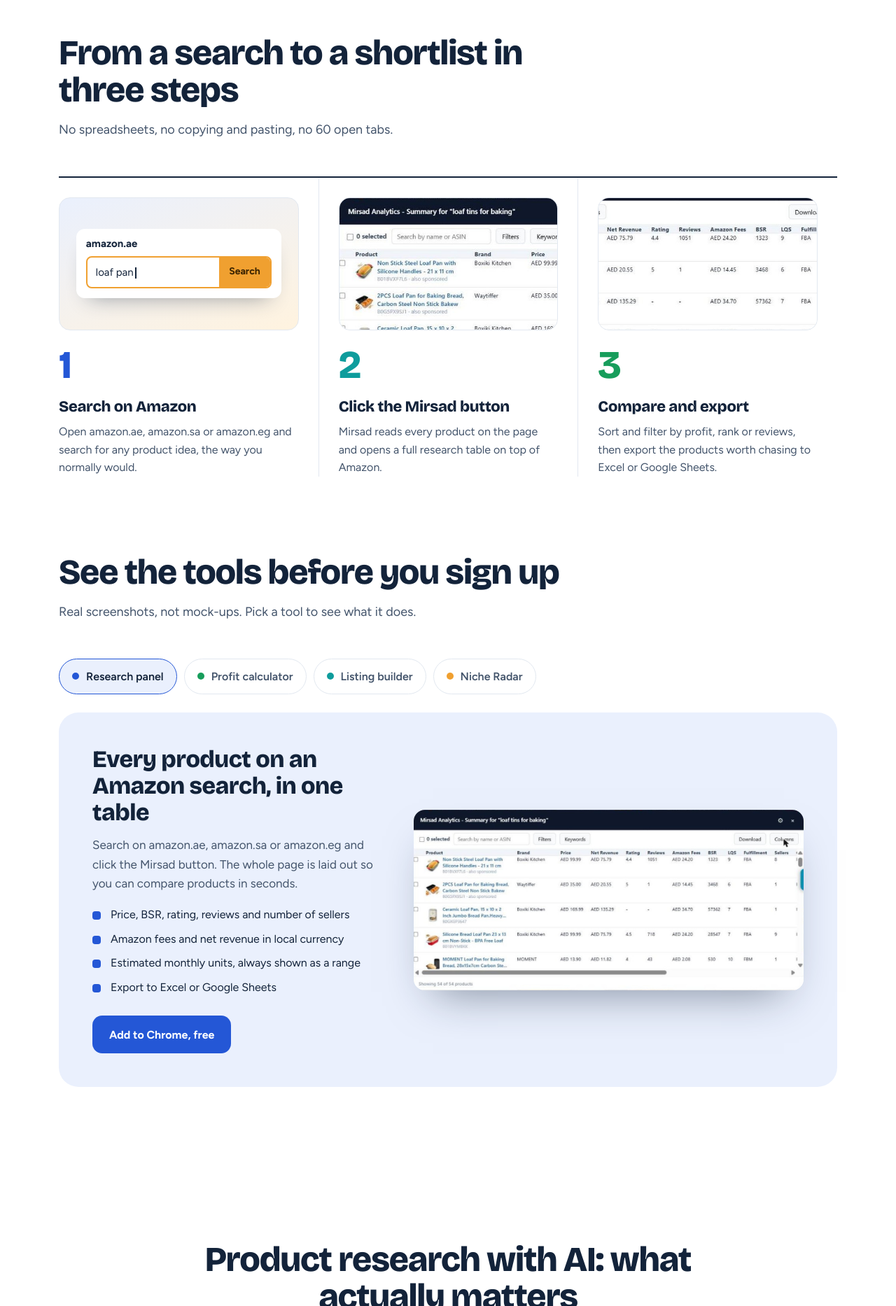
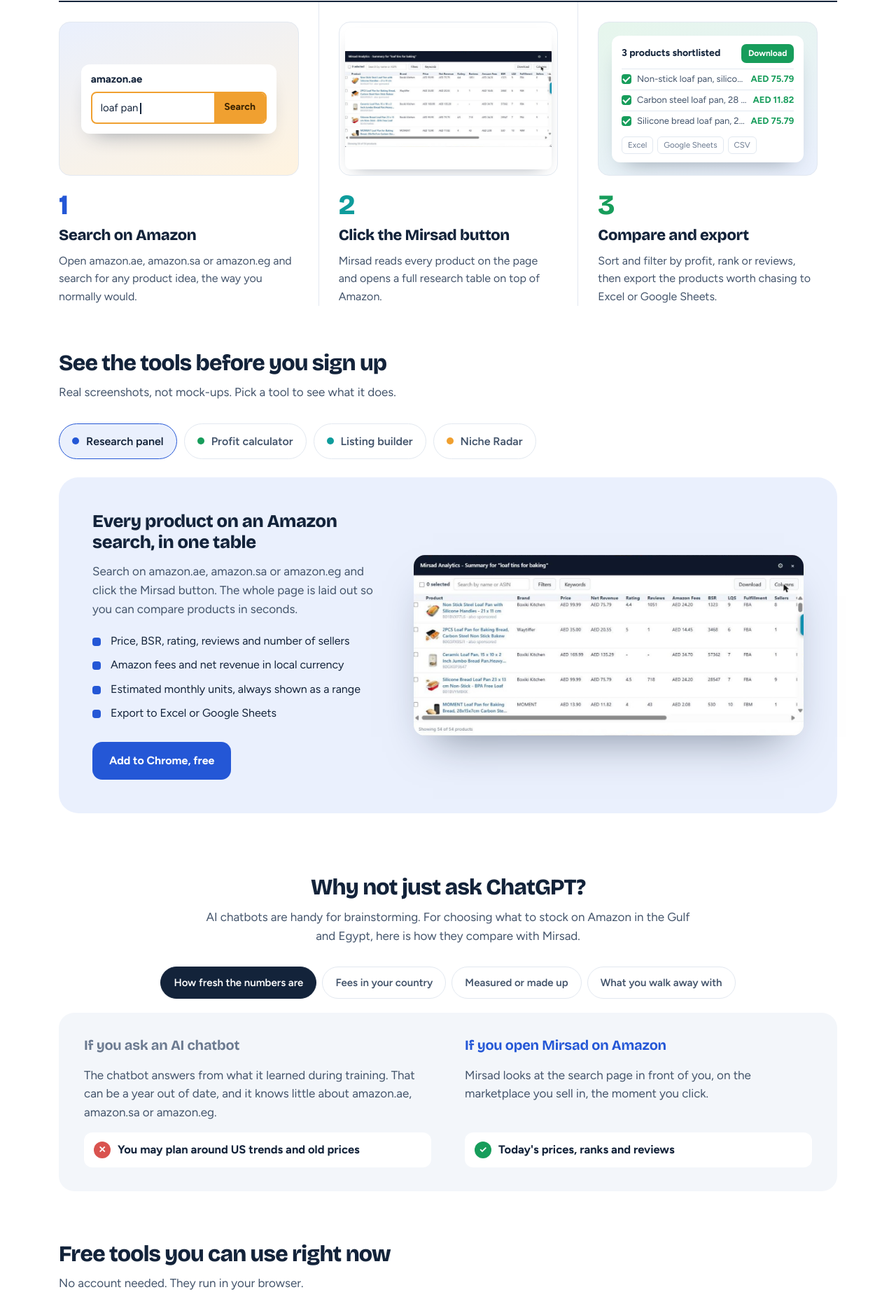
Before and after one commit to mohdelmahi/mirsad-site, a plain HTML site: page home-draft.html in a window 1280 px wide. Shown: the part 934-2800 px from the top of the page at 70% size. Drawn offline with nearby package versions, Linux system fonts and the light colour scheme.

Commit message:
Homepage draft v4: smaller type, tighter spacing, full step images, reworded AI comparison
Co-Authored-By: Claude Opus 5.5 <noreply@anthropic.com>
Claude-Session: https://claude.ai/code/session_017WG7K5hzQDhYLxAtmAx49G

```diff
--- a/home-draft.html
+++ b/home-draft.html
@@ -27,7 +27,7 @@ body.lt{margin:0;background:var(--paper);color:var(--ink);font-family:var(--body
 body.lt a{color:var(--blue)}
 .w{max-width:1160px;margin:0 auto;padding:0 24px}
 h1,h2,h3{font-family:var(--display);color:var(--ink);font-weight:800;letter-spacing:-.025em;line-height:1.06;margin:0}
-h2{font-size:clamp(32px,4.2vw,50px)}
+h2{font-size:clamp(26px,2.5vw,34px);line-height:1.15}
 h3{font-size:22px;letter-spacing:-.015em;line-height:1.2}
 .lead{font-size:19px;color:var(--ink2);max-width:60ch}
 .btn{display:inline-flex;align-items:center;justify-content:center;gap:10px;height:54px;padding:0 24px;border-radius:14px;font-weight:700;font-size:16px;text-decoration:none!important;transition:transform .15s,box-shadow .15s,background .15s}
@@ -55,7 +55,7 @@ body.lt .mx-head .mx-burger{background:var(--mist);border-color:var(--line);colo
 @media(max-width:900px){body.lt .mx-head .mx-links{background:#fff;border-bottom:1px solid var(--line)}body.lt .mx-head .mx-links>a,body.lt .mx-head .mx-ddb{border-bottom-color:var(--line)}}
 
 /* hero */
-.hero{position:relative;overflow:hidden;padding:76px 0 90px}
+.hero{position:relative;overflow:hidden;padding:56px 0 70px}
 .hero{background:linear-gradient(180deg,#F7FAFF 0%,#fff 55%)}
 .hero::before{content:"";position:absolute;inset:-20% -10% -30% -10%;z-index:0;
   background:
@@ -65,7 +65,7 @@ body.lt .mx-head .mx-burger{background:var(--mist);border-color:var(--line);colo
     radial-gradient(28% 36% at 8% 95%,rgba(23,157,91,.12),transparent 70%);
   filter:blur(12px)}
 .hero .w{position:relative;z-index:1;display:grid;grid-template-columns:.78fr 1.42fr;gap:48px;align-items:center;max-width:1280px}
-.hero h1{font-size:clamp(32px,3.3vw,46px);line-height:1.1}
+.hero h1{font-size:clamp(28px,2.8vw,40px);line-height:1.12}
 .hero .lead{font-size:18px}
 .hero .lead{margin:22px 0 32px}
 .hero .ctas{display:flex;flex-wrap:wrap;gap:12px}
@@ -101,21 +101,21 @@ body.lt .mx-head .mx-burger{background:var(--mist);border-color:var(--line);colo
 .facts span{font-size:15px;color:var(--ink2)}
 
 /* sections */
-.sec{padding:110px 0}
-.head{max-width:720px;margin-bottom:52px}
-.head p{color:var(--ink2);font-size:18px;margin:16px 0 0}
+.sec{padding:64px 0}
+.head{max-width:720px;margin-bottom:30px}
+.head p{color:var(--ink2);font-size:17px;margin:10px 0 0}
 .center{text-align:center;margin-left:auto;margin-right:auto}
 
 /* steps */
 .steps{display:grid;grid-template-columns:repeat(3,1fr);gap:0;counter-reset:s;border-top:2px solid var(--ink)}
 .step{padding:28px 28px 0 0}
 .step+.step{padding-left:28px;border-left:1px solid var(--line)}
-.step .n{font-family:var(--display);font-size:56px;font-weight:800;line-height:1;color:var(--blue);margin-bottom:18px}
+.step .n{font-family:var(--display);font-size:40px;font-weight:800;line-height:1;color:var(--blue);margin-bottom:10px}
 .step:nth-child(2) .n{color:var(--teal)}.step:nth-child(3) .n{color:var(--green)}
 .step p{color:var(--ink2);margin:10px 0 0;font-size:16px}
 
 /* tools tabs */
-.tools-sec{padding:0 0 110px}
+.tools-sec{padding:0 0 24px}
 .tabs{display:flex;flex-wrap:wrap;gap:10px;margin-bottom:26px}
 .tabs button{--c:var(--blue);--t:var(--blue-t);font:inherit;font-weight:600;font-size:16px;display:flex;align-items:center;gap:10px;padding:12px 18px;border-radius:999px;border:1.5px solid var(--line);background:#fff;color:var(--ink2);cursor:pointer;transition:background .15s,border-color .15s,color .15s}
 .tabs button::before{content:"";width:10px;height:10px;border-radius:50%;background:var(--c)}
@@ -127,7 +127,7 @@ body.lt .mx-head .mx-burger{background:var(--mist);border-color:var(--line);colo
 .pane.on{display:grid}
 @media (prefers-reduced-motion:no-preference){.pane.on{animation:fade .35s ease}}
 @keyframes fade{from{opacity:0}to{opacity:1}}
-.pane h3{font-size:clamp(26px,2.8vw,34px);line-height:1.12}
+.pane h3{font-size:clamp(22px,2vw,28px);line-height:1.15}
 .pane p{color:var(--ink2);margin:14px 0 18px}
 .pane ul{list-style:none;padding:0;margin:0 0 28px;display:grid;gap:9px}
 .pane li{position:relative;padding-left:26px;font-size:16px}
@@ -189,7 +189,7 @@ body.lt .mx-head .mx-burger{background:var(--mist);border-color:var(--line);colo
 .faq p{color:var(--ink2);margin:10px 0 0;max-width:68ch}
 
 /* final band (one dark moment) */
-.final{position:relative;overflow:hidden;background:var(--ink);color:#fff;border-radius:32px;padding:72px 48px;text-align:center}
+.final{position:relative;overflow:hidden;background:var(--ink);color:#fff;border-radius:32px;padding:56px 40px;text-align:center}
 .final::before{content:"";position:absolute;inset:auto -10% -60% -10%;height:100%;background:radial-gradient(40% 60% at 25% 50%,rgba(36,87,214,.55),transparent 70%),radial-gradient(35% 55% at 55% 60%,rgba(14,156,156,.45),transparent 70%),radial-gradient(35% 55% at 82% 45%,rgba(240,160,48,.5),transparent 70%);filter:blur(10px)}
 .final>*{position:relative}
 .final h2{color:#fff;max-width:18ch;margin:0 auto}
@@ -201,7 +201,7 @@ body.lt .final .mx-join button{background:var(--saffron);color:#3A2300;border:0}
 body.lt .final .mx-join-msg{color:#AFC0D6}
 
 /* footer, light */
-body.lt .mx-foot{border-top:1px solid var(--line);color:var(--ink3);font-family:var(--body);background:var(--mist);margin-top:110px}
+body.lt .mx-foot{border-top:1px solid var(--line);color:var(--ink3);font-family:var(--body);background:var(--mist);margin-top:64px}
 body.lt .mx-foot h5{color:var(--ink);letter-spacing:0;text-transform:none;font-size:15px}
 body.lt .mx-foot a{color:var(--ink2)!important}
 body.lt .mx-foot a:hover{color:var(--blue)!important}
@@ -228,8 +228,17 @@ body.lt .mega .mi.off b{color:var(--ink2)}
 @media(max-width:900px){body.lt .mx-head .mx-ddm.mega{position:static;width:auto;transform:none!important;display:none;grid-template-columns:1fr;padding:6px 0 10px;border:0;box-shadow:none;border-radius:0}body.lt .mx-head .mx-dd.open .mx-ddm.mega{display:grid}}
 
 /* step visuals */
-.step .sv{height:190px;border-radius:16px;overflow:hidden;margin-bottom:22px;background:var(--mist);border:1px solid var(--line);display:flex;align-items:center;justify-content:center}
-.step .sv img{width:100%;height:100%;object-fit:cover;object-position:left top}
+.step .sv{height:220px;border-radius:16px;overflow:hidden;margin-bottom:22px;background:var(--mist);border:1px solid var(--line);display:flex;align-items:center;justify-content:center}
+.step .sv{padding:8px;background:#fff}
+.step .sv img{width:100%;height:100%;object-fit:contain;border-radius:8px;box-shadow:0 10px 24px -14px rgba(19,35,58,.45)}
+.sv3{background:linear-gradient(160deg,#E6F6EC,#EAF0FD)!important;padding:0!important}
+.exp{width:88%;background:#fff;border-radius:12px;padding:12px 14px;box-shadow:0 16px 30px -18px rgba(19,35,58,.45);font-size:13px}
+.exp-h{display:flex;justify-content:space-between;align-items:center;margin-bottom:8px}.exp-h b{font-size:14px}
+.exp-b{background:var(--green);color:#fff;font-weight:700;border-radius:7px;padding:4px 10px;font-size:12px}
+.exp-r{display:flex;align-items:center;gap:8px;padding:4px 0;border-top:1px solid var(--line)}
+.exp-r i{width:14px;height:14px;border-radius:4px;background:var(--green);flex:none;position:relative}.exp-r i::after{content:"";position:absolute;left:4px;top:1px;width:4px;height:8px;border:solid #fff;border-width:0 2px 2px 0;transform:rotate(45deg)}
+.exp-r span{flex:1;white-space:nowrap;overflow:hidden;text-overflow:ellipsis;color:var(--ink2)}.exp-r em{font-style:normal;font-weight:700;color:var(--green)}
+.exp-f{display:flex;gap:6px;margin-top:8px}.exp-f span{border:1px solid var(--line);border-radius:6px;padding:2px 8px;font-size:11.5px;color:var(--ink3)}
 .sv1{background:linear-gradient(160deg,#EAF0FD,#FFF3DF)!important}
 .amz{width:86%;background:#fff;border-radius:12px;padding:14px;box-shadow:0 16px 30px -18px rgba(19,35,58,.45)}
 .amz-logo{font:800 15px/1 var(--body);color:var(--ink);display:block;margin-bottom:10px}
@@ -240,20 +249,19 @@ body.lt .mega .mi.off b{color:var(--ink2)}
 @keyframes blink{50%{opacity:0}}
 @media (prefers-reduced-motion:reduce){.amz-bar span::after{animation:none}}
 /* AI comparison */
-.ai-tabs{display:flex;flex-wrap:wrap;justify-content:center;gap:6px;padding:6px;border-radius:16px;background:var(--mist);border:1px solid var(--line);width:fit-content;max-width:100%;margin:0 auto 40px}
-.ai-tabs button{font:inherit;font-weight:600;font-size:16px;color:var(--ink3);background:none;border:0;border-radius:11px;padding:12px 20px;cursor:pointer}
-.ai-tabs button[aria-selected=true]{background:#fff;color:var(--ink);box-shadow:0 6px 16px -8px rgba(19,35,58,.35)}
-.ai-heads,.ai-row{display:grid;grid-template-columns:1fr 1fr;gap:56px}
-.ai-heads{padding:0 40px 18px}
-.ai-heads b{font-family:var(--display);font-size:24px;letter-spacing:-.01em}
-.ai-heads span{color:var(--ink3);font-size:16px}
-.ai-heads .pill-ok{display:inline-flex;align-items:center;gap:6px;margin-left:8px;color:var(--blue);border:1.5px solid #9DB6EE;background:var(--blue-t);border-radius:999px;padding:4px 12px;font-weight:600;font-size:14px}
-.ai-body{background:var(--mist);border-radius:22px;padding:40px}
-.ai-row{display:none}.ai-row.on{display:grid}
-.ai-row p{margin:0 0 20px;font-size:18px;color:var(--ink2);line-height:1.55}
-.ai-tag{font-weight:700;color:var(--ink)!important;font-size:18px!important}
-.ai-tag span{display:inline-block;margin-right:10px;padding:3px 12px;border-radius:8px;color:#fff;font-size:15px;vertical-align:1px}
-.risk{background:#E5533D}.ben{background:var(--green)}
+.ai-tabs{display:flex;flex-wrap:wrap;justify-content:center;gap:8px;margin:0 auto 20px}
+.ai-tabs button{font:inherit;font-weight:600;font-size:15px;color:var(--ink2);background:#fff;border:1.5px solid var(--line);border-radius:999px;padding:10px 18px;cursor:pointer}
+.ai-tabs button[aria-selected=true]{background:var(--ink);border-color:var(--ink);color:#fff}
+.vs{background:var(--mist);border-radius:22px;padding:30px 36px 34px}
+.vs-h,.ai-row{display:grid;grid-template-columns:1fr 1fr;column-gap:48px}
+.vs-h{margin-bottom:14px}
+.vs-h span{font-family:var(--display);font-weight:700;font-size:20px;letter-spacing:-.01em}
+.vs-x{color:var(--ink3)}.vs-y{color:var(--blue)}
+.ai-row{display:none;row-gap:16px}.ai-row.on{display:grid}
+.ai-row p{margin:0;font-size:17px;color:var(--ink2);line-height:1.55}
+.ai-row .v1,.ai-row .v2{display:flex;align-items:center;gap:10px;font-weight:700;color:var(--ink);font-size:16.5px;padding:12px 14px;border-radius:12px;background:#fff}
+.ai-row .v1 span,.ai-row .v2 span{flex:none;width:24px;height:24px;border-radius:50%;display:grid;place-items:center;color:#fff;font-size:13px}
+.ai-row .v1 span{background:#D9534F}.ai-row .v2 span{background:var(--green)}
 /* gallery */
 .gal{display:grid;grid-template-columns:1.1fr 1fr 1fr;grid-template-rows:auto auto;gap:20px}
 .gt{position:relative;display:flex;flex-direction:column;border-radius:20px;overflow:hidden;background:#fff;border:1px solid var(--line);text-decoration:none!important;transition:box-shadow .2s}
@@ -264,7 +272,7 @@ body.lt .mega .mi.off b{color:var(--ink2)}
 .gt div{padding:18px 20px}
 .gt b{display:block;color:var(--ink);font-size:18px;font-family:var(--display);letter-spacing:-.01em}
 .gt span{color:var(--ink2);font-size:15px}
-@media(max-width:960px){.ai-heads{display:none}.ai-row.on{grid-template-columns:1fr;gap:10px}.ai-row>div:first-child::before{content:"General AI chats";display:block;font-weight:800;color:var(--ink);margin-bottom:6px}.ai-row>div:last-child::before{content:"Mirsad";display:block;font-weight:800;color:var(--blue);margin-bottom:6px}.ai-body{padding:24px}
+@media(max-width:960px){.vs-h{display:none}.vs{padding:22px}.ai-row.on{grid-template-columns:1fr}.ai-row .t1{order:1}.ai-row .v1{order:2}.ai-row .t2{order:3;margin-top:10px}.ai-row .v2{order:4}.ai-row .t1::before{content:"AI chatbot: ";font-weight:700;color:var(--ink)}.ai-row .t2::before{content:"Mirsad: ";font-weight:700;color:var(--blue)}
  .gal{grid-template-columns:1fr}.gt-big{grid-row:auto}.gt:nth-child(4){grid-column:auto;grid-row:auto;flex-direction:column}.gt:nth-child(4) img{width:100%}}
 
 .draft-flag{position:fixed;left:16px;bottom:16px;z-index:999;background:var(--saffron);color:#3A2300;font:700 13px/1 var(--body);padding:9px 12px;border-radius:10px;box-shadow:0 10px 30px -10px rgba(0,0,0,.4)}
@@ -339,8 +347,12 @@ body.lt .mega .mi.off b{color:var(--ink2)}
     <div class="head"><h2>From a search to a shortlist in three steps</h2><p>No spreadsheets, no copying and pasting, no 60 open tabs.</p></div>
     <div class="steps">
       <div class="step"><div class="sv sv1"><div class="amz"><span class="amz-logo">amazon.ae</span><div class="amz-bar"><span>loaf pan</span><i>Search</i></div></div></div><div class="n">1</div><h3>Search on Amazon</h3><p>Open amazon.ae, amazon.sa or amazon.eg and search for any product idea, the way you normally would.</p></div>
-      <div class="step"><div class="sv"><img src="img/home-step2.jpg" alt="Mirsad table opening on top of the Amazon search page" loading="lazy"></div><div class="n">2</div><h3>Click the Mirsad button</h3><p>Mirsad reads every product on the page and opens a full research table on top of Amazon.</p></div>
-      <div class="step"><div class="sv"><img src="img/home-step3.jpg" alt="Download and Columns buttons with fee and BSR columns" loading="lazy"></div><div class="n">3</div><h3>Compare and export</h3><p>Sort and filter by profit, rank or reviews, then export the products worth chasing to Excel or Google Sheets.</p></div>
+      <div class="step"><div class="sv"><img src="img/mirsad-panel-real.jpg" alt="Mirsad table listing 54 loaf pans from amazon.ae" loading="lazy"></div><div class="n">2</div><h3>Click the Mirsad button</h3><p>Mirsad reads every product on the page and opens a full research table on top of Amazon.</p></div>
+      <div class="step"><div class="sv sv3"><div class="exp"><div class="exp-h"><b>3 products shortlisted</b><span class="exp-b">Download</span></div>
+<div class="exp-r"><i></i><span>Non-stick loaf pan, silicone handles</span><em>AED 75.79</em></div>
+<div class="exp-r"><i></i><span>Carbon steel loaf pan, 28 x 15 cm</span><em>AED 11.82</em></div>
+<div class="exp-r"><i></i><span>Silicone bread loaf pan, 23 x 13 cm</span><em>AED 75.79</em></div>
+<div class="exp-f"><span>Excel</span><span>Google Sheets</span><span>CSV</span></div></div></div><div class="n">3</div><h3>Compare and export</h3><p>Sort and filter by profit, rank or reviews, then export the products worth chasing to Excel or Google Sheets.</p></div>
     </div>
   </div>
 </section>
@@ -386,24 +398,44 @@ body.lt .mega .mi.off b{color:var(--ink2)}
 
 <section class="sec ai" id="ai">
   <div class="w">
-    <div class="head center" style="text-align:center"><h2>Product research with AI: what actually matters</h2><p>ChatGPT and other AI chats are great for ideas. Here's where they fall short for Amazon in the Gulf and Egypt.</p></div>
-    <div class="ai-tabs" role="tablist" aria-label="AI comparison">
-      <button role="tab" aria-selected="true" data-a="0">Where the data comes from</button>
-      <button role="tab" aria-selected="false" data-a="1">Local fees and currency</button>
-      <button role="tab" aria-selected="false" data-a="2">Facts or guesses</button>
-      <button role="tab" aria-selected="false" data-a="3">What you can do with it</button>
+    <div class="head center" style="text-align:center"><h2>Why not just ask ChatGPT?</h2><p>AI chatbots are handy for brainstorming. For choosing what to stock on Amazon in the Gulf and Egypt, here is how they compare with Mirsad.</p></div>
+    <div class="ai-tabs" role="tablist" aria-label="Compare AI chatbots and Mirsad">
+      <button role="tab" aria-selected="true">How fresh the numbers are</button>
+      <button role="tab" aria-selected="false">Fees in your country</button>
+      <button role="tab" aria-selected="false">Measured or made up</button>
+      <button role="tab" aria-selected="false">What you walk away with</button>
     </div>
-    <div class="ai-heads"><div><b>General AI chats</b> <span>ChatGPT, Gemini, DeepSeek</span></div><div><b>Mirsad</b> <span class="pill-ok">Live Amazon UAE, KSA and Egypt pages</span></div></div>
-    <div class="ai-body">
-      <div class="ai-row on"><div><p>Answers come from training data that can be months or years old, and very little of it is about amazon.ae, amazon.sa or amazon.eg.</p><p class="ai-tag"><span class="risk">Risk</span>Advice built on the US market and on prices that have since changed</p></div><div><p>Mirsad reads the Amazon page you're looking at, in the country you're selling in, at the moment you open it.</p><p class="ai-tag"><span class="ben">Benefit</span>Prices, ranks and reviews as they are today, not last year</p></div></div>
-      <div class="ai-row"><div><p>AI chats usually quote US FBA fees in dollars, or a rough percentage for every category.</p><p class="ai-tag"><span class="risk">Risk</span>Your profit looks better on paper than it will in Seller Central</p></div><div><p>Every product is checked against that country's own referral and FBA fees, in AED, SAR or EGP.</p><p class="ai-tag"><span class="ben">Benefit</span>A profit figure you can plan your stock order around</p></div></div>
-      <div class="ai-row"><div><p>When an AI chat doesn't know a product's sales, it often gives a confident number anyway.</p><p class="ai-tag"><span class="risk">Risk</span>Ordering stock based on figures nobody measured</p></div><div><p>Data read from the page is marked as real. Sales are estimated from BSR and always shown as a range.</p><p class="ai-tag"><span class="ben">Benefit</span>You always know which numbers are facts and which are estimates</p></div></div>
-      <div class="ai-row"><div><p>You get general tips like "find a niche with low competition", then still have to do the research by hand.</p><p class="ai-tag"><span class="risk">Risk</span>Hours of copying products into a spreadsheet</p></div><div><p>You get every product on the search in one sortable table, with profit per product, ready to export.</p><p class="ai-tag"><span class="ben">Benefit</span>A shortlist you can act on today</p></div></div>
+    <div class="vs">
+      <div class="vs-h"><span class="vs-x">If you ask an AI chatbot</span><span class="vs-y">If you open Mirsad on Amazon</span></div>
+      <div class="ai-row on">
+        <p class="t1">The chatbot answers from what it learned during training. That can be a year out of date, and it knows little about amazon.ae, amazon.sa or amazon.eg.</p>
+        <p class="t2">Mirsad looks at the search page in front of you, on the marketplace you sell in, the moment you click.</p>
+        <p class="v1"><span>✕</span>You may plan around US trends and old prices</p>
+        <p class="v2"><span>✓</span>Today's prices, ranks and reviews</p>
+      </div>
+      <div class="ai-row">
+        <p class="t1">Ask about fees and you'll usually get US FBA rates in dollars, or one rough percentage for everything.</p>
+        <p class="t2">Each product is costed with the referral and FBA fees of its own marketplace, in AED, SAR or EGP.</p>
+        <p class="v1"><span>✕</span>Margins that look healthier than they are</p>
+        <p class="v2"><span>✓</span>Profit you can base a stock order on</p>
+      </div>
+      <div class="ai-row">
+        <p class="t1">If it doesn't know how many units a product sells, a chatbot may still give you a precise-sounding figure.</p>
+        <p class="t2">What Mirsad reads from the page is marked as real. Sales are worked out from BSR and shown as a range.</p>
+        <p class="v1"><span>✕</span>Buying stock on numbers nobody checked</p>
+        <p class="v2"><span>✓</span>Facts and estimates are never mixed up</p>
+      </div>
+      <div class="ai-row">
+        <p class="t1">You get general advice such as "pick a niche with low competition", and the actual research is still on you.</p>
+        <p class="t2">You get the whole search page as one table, profit per product included, ready to sort and export.</p>
+        <p class="v1"><span>✕</span>An afternoon of copying products into a sheet</p>
+        <p class="v2"><span>✓</span>A shortlist ready the same day</p>
+      </div>
     </div>
   </div>
 </section>
 
-<section class="sec gallery" style="padding-top:0">
+<section class="sec gallery" style="padding-top:8px">
   <div class="w">
     <div class="head"><h2>Free tools you can use right now</h2><p>No account needed. They run in your browser.</p></div>
     <div class="gal">
```
